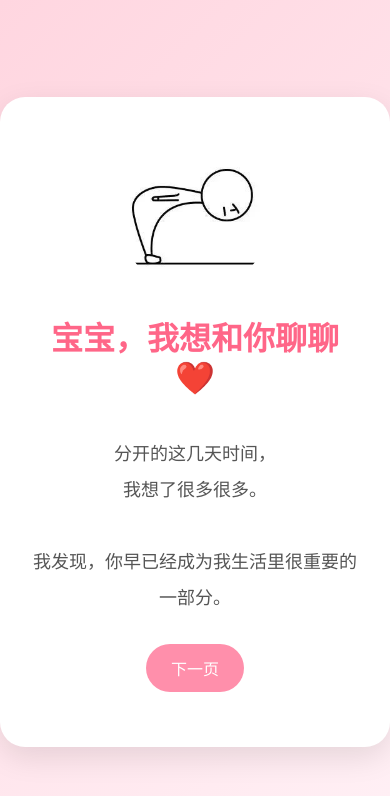
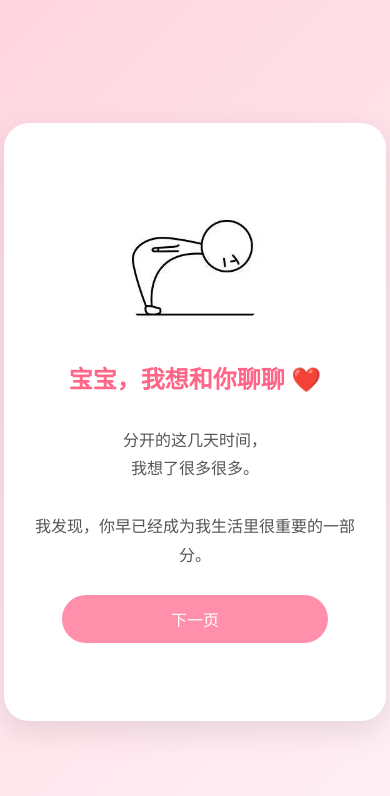
Before and after one commit to lzzzzj123/love_web, a plain HTML site: page index.html in a window 390 px wide. Drawn offline with Linux system fonts and the light colour scheme.

Commit message:
Update main.css

```diff
--- a/css/main.css
+++ b/css/main.css
@@ -80,3 +80,53 @@ left:50%;
 transform:translate(-50%,-50%);
 text-align:center;
 }
+
+/* 按钮逃跑动画 */
+#buhao{
+
+    transition: all 0.3s ease;
+
+}
+
+
+/* 手机端适配 */
+@media(max-width:600px){
+
+    .page{
+
+        width:85%;
+
+        padding:25px;
+
+        min-height:65vh;
+
+    }
+
+
+    h1{
+
+        font-size:24px;
+
+    }
+
+
+    p{
+
+        font-size:16px;
+
+        line-height:1.8;
+
+    }
+
+
+    button{
+
+        width:80%;
+
+        font-size:16px;
+
+        margin:8px;
+
+    }
+
+}
```
